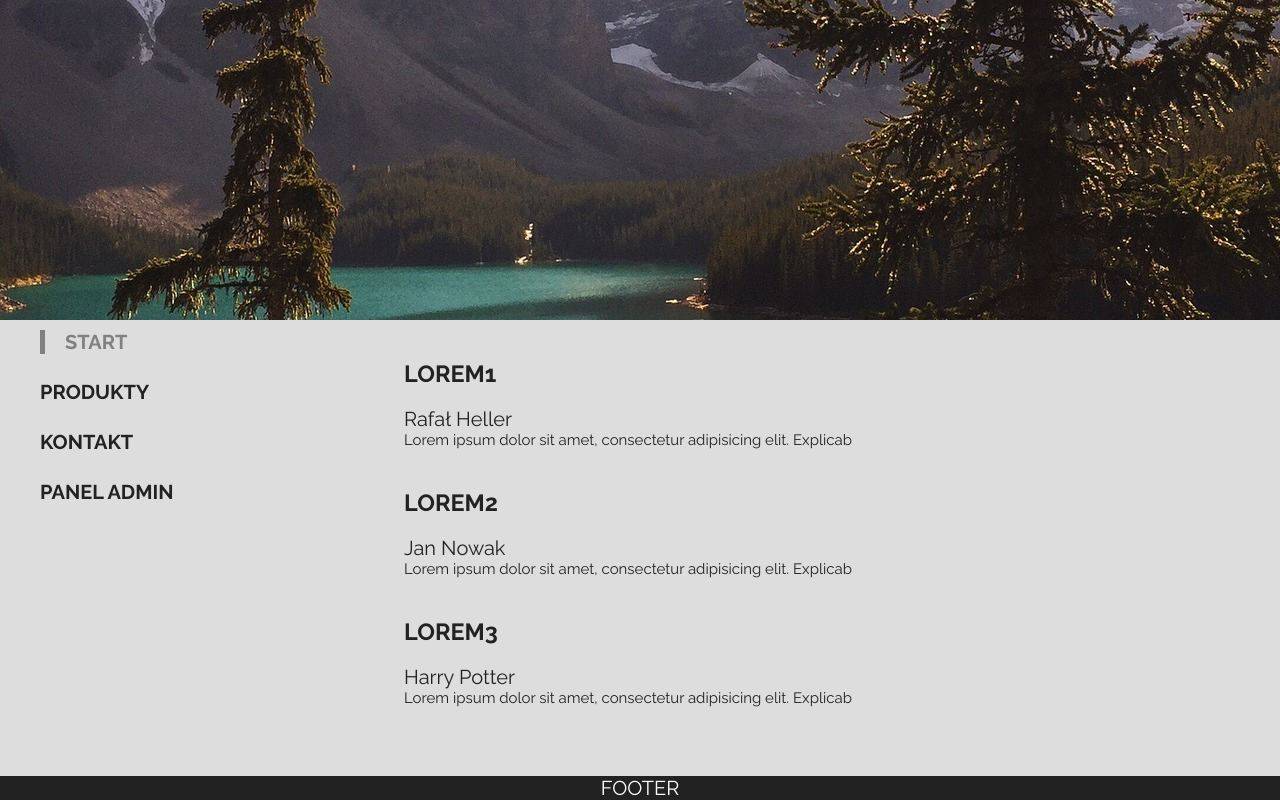
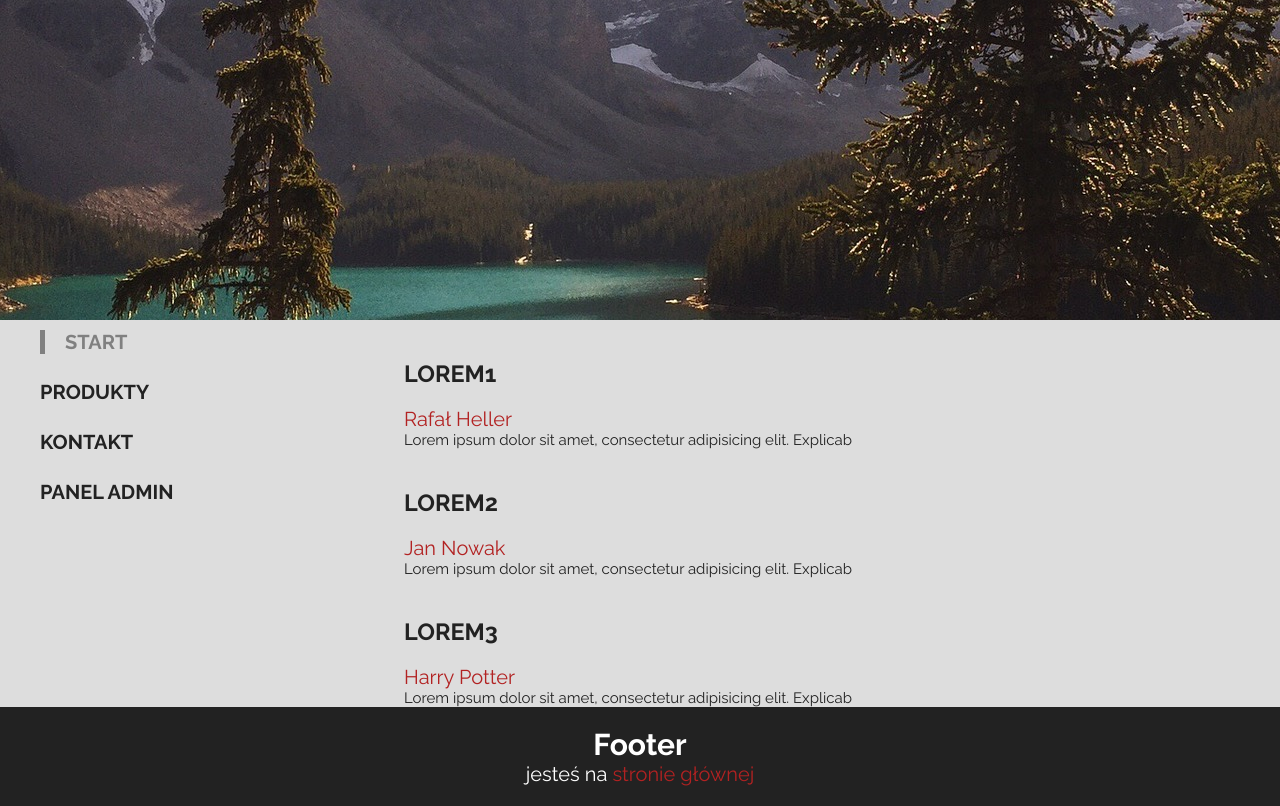
Before and after one commit to rafalheller/router-project, a React (Create React App) app: page / in a window 1280 px wide. Built offline with nearby package versions, Linux system fonts and the light colour scheme.

Commit message:
add footer with info about path

```diff
--- a/src/components/Footer.js
+++ b/src/components/Footer.js
@@ -1,13 +1,25 @@
 import React, {Component} from 'react';
+import {Route} from "react-router-dom"
+import './../scss/Footer.scss'
 
 class Footer extends Component {
     render() {
         return (
 
-            <div>
-                <div className="container">
-            FOOTER
-            </div>
+
+            <div className="container">
+                <h2>Footer</h2>
+                <Route path='/' exact render={(props) => {
+                    console.log(props);
+                    return <p>jesteś na <span>stronie głównej</span></p>
+                }}/>
+                <Route path='/:page' exact render={(props) => {
+                    console.log(props);
+                    return <p>jesteś na <span>{props.match.params.page}</span></p>
+
+
+                }}/>
+
             </div>
         );
     }
--- /dev/null
+++ b/src/scss/Footer.scss
@@ -0,0 +1,7 @@
+footer {
+  padding: 1rem;
+}
+span {
+  color: firebrick;
+
+}
```
